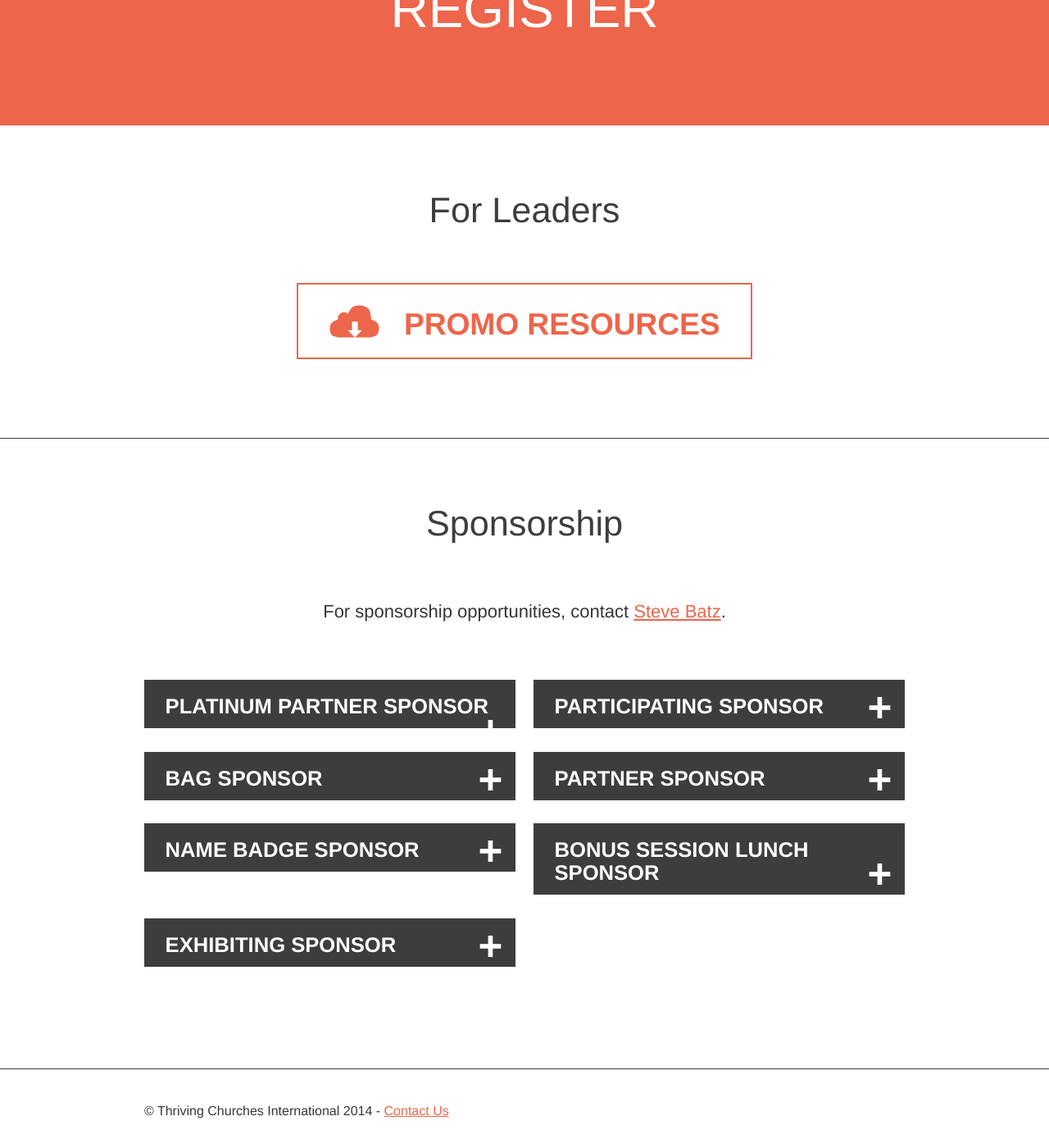
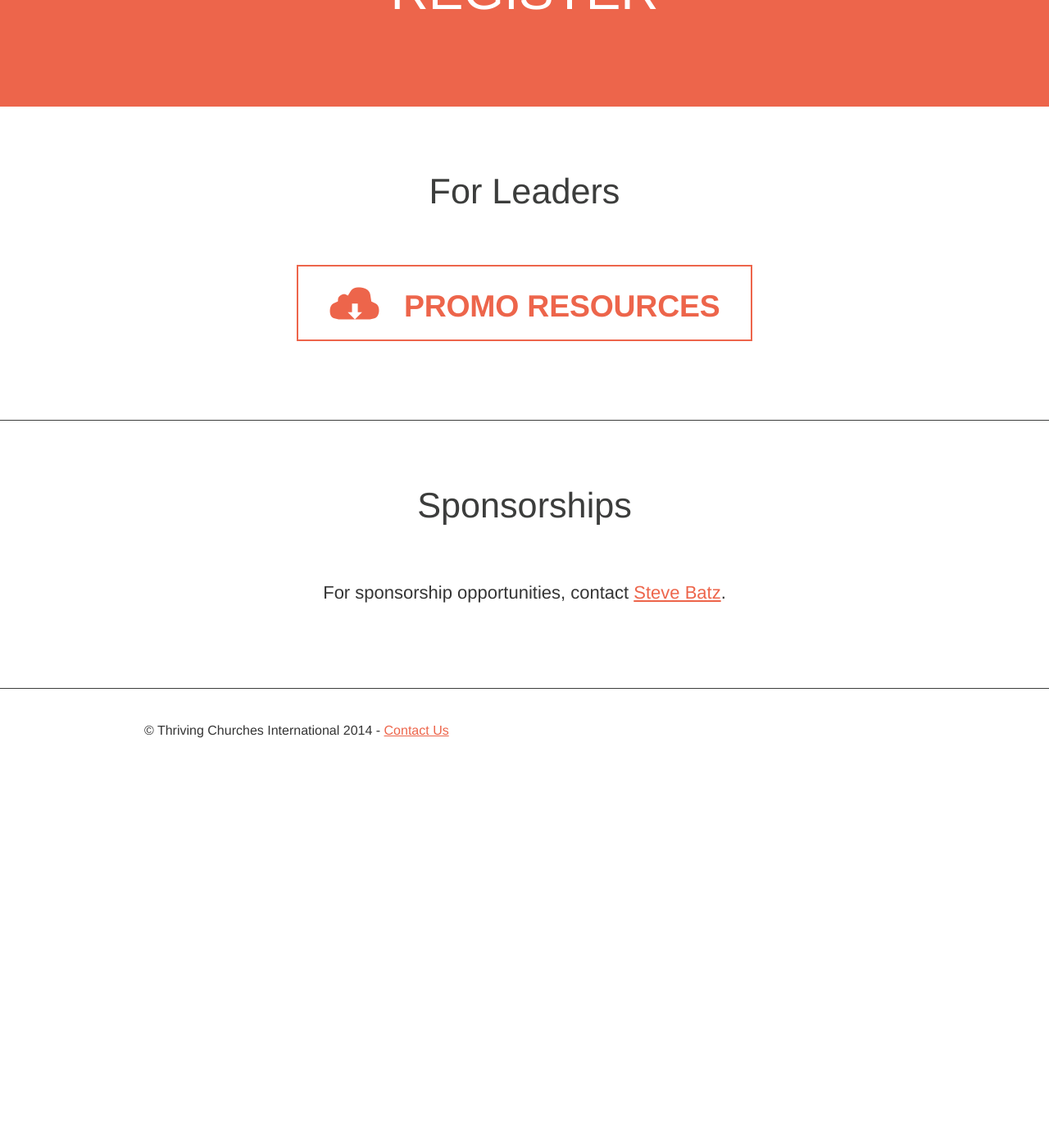
Before and after one commit to bamboocreative/thriveunleashed, a Jekyll site: the page built from index.html, in a window 1280 px wide and 1400 px high, scrolled down 3554 px. Shown: the whole window at 82% size. Built offline with Jekyll 4.4.1, drawn with Linux system fonts in a browser that asks for light colours; nearby versions of some CDN libraries; some web fonts are replaced; after the commit the page ends 4490 px from its top, so only the background shows below that.

Commit message:
Copy & link changes

```diff
--- a/_includes/header.html
+++ b/_includes/header.html
@@ -15,6 +15,6 @@
 
 			    </section>
 			</header>
-			<a target="_blank" href="http://thriveconference.org"><img src="img/youth-conf.png" class="youth-conf"></a>
+			<img src="img/youth-conf.png" class="youth-conf">
 		</div>
 	</div>
--- a/index.html
+++ b/index.html
@@ -198,9 +198,9 @@ sponsorlevels:
 </section>
 <section class="sponsor">
 	<div class="page">
-		<h2 class="section-title">Sponsorship</h2>
+		<h2 class="section-title">Sponsorships</h2>
 		<p class="sponsorship-opp">For sponsorship opportunities, contact <a href="mailto:steveb@baysideonline.com?subject=Thrive Unleashed 2015 Sponsorship">Steve Batz</a>.</p>
-		<div class="sponsor-levels">
+		<!-- <div class="sponsor-levels">
 		{% for level in page.sponsorlevels %}
 			<div class="sponsor-level">
 				<a class="sponsor-head" href="javascript:void(0)"><h3>{{ level.title }}</span> <span class="expand">+</span><span class="contract">--</span> </h3></a>
@@ -212,6 +212,6 @@ sponsorlevels:
 			</div>
 			{% cycle '', '</div><div class="sponsor-levels">' %}
 		{% endfor %}
-		</div>
+		</div> -->
 	</div>
 </section>
```
